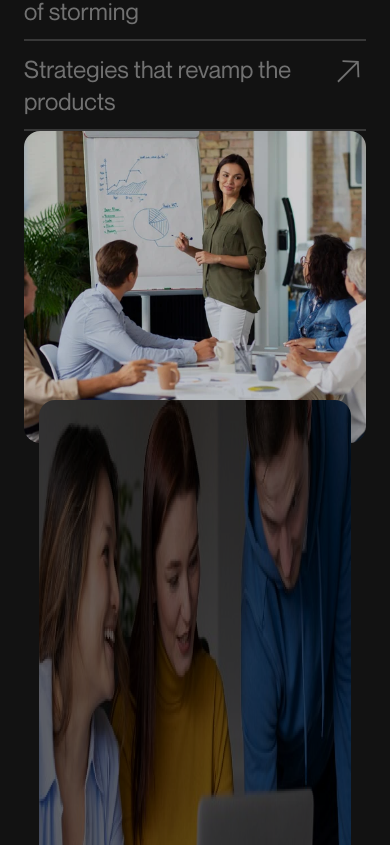
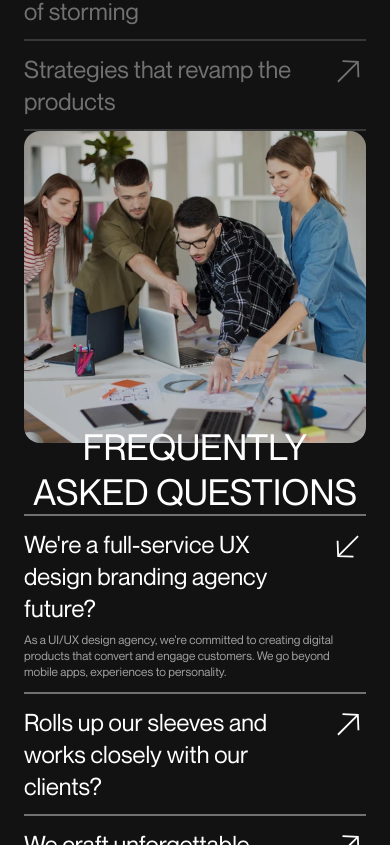
Before and after one commit to procube-cx/procube, a React (Create React App) app: page /partners in a window 390 px wide. Shown: the part 5539-6384 px from the top of the page. Built offline with nearby package versions, Linux system fonts and the light colour scheme.

Commit message:
casstudy done

```diff
--- a/src/component/Partner/Partner4.js
+++ b/src/component/Partner/Partner4.js
@@ -134,18 +134,10 @@ const Partner4 = () => {
                 setActiveCard((prevActiveCard) => (prevActiveCard === 5 ? 1 : prevActiveCard + 1));
                 setTime(0);
             }
-        }, 4000);
+        }, 6000);
 
-        const interval = setInterval(() => {
-            if (!timerPaused && time < 240) {
-                setTime((prevTime) => prevTime + 1);
-            }
-        }, 1000 / 60);
+        return () => clearTimeout(timer);
 
-        return () => {
-            clearTimeout(timer);
-            clearInterval(interval);
-        };
     }, [activeCard, timerPaused, time]);
 
     return (
--- a/src/component/Partner/Partner5.js
+++ b/src/component/Partner/Partner5.js
@@ -32,15 +32,16 @@ const Partner5 = () => {
       }
   }, [containerRef.current,ScrollTrigger ]);
   return (
-    <div className="cont mycontainer" ref={containerRef}>
-      <div className="image-wrapper md:pt-36">
+    // <div className="cont mycontainer" ref={containerRef}>
+    //   <div className="image-wrapper md:pt-36">
 
-        <div className='flex my-auto w-4/5 h-[60vh] mx-auto overflow-hidden rounded-2xl relative' >
-          <img style={{ transform: `translate(-50%,-${progress*60}%) scale(1.8)` }} src={large} alt="large" className='flex absolute h-full left-1/2 top-0 ' />
-          <p className='flex z-20 justify-center items-center mx-auto text-4xl md:text-8xl font-normal uppercase'></p>
-        </div>
-      </div>
-    </div>
+    //     <div className='flex my-auto w-4/5 h-[60vh] mx-auto overflow-hidden rounded-2xl relative' >
+    //       <img style={{ transform: `translate(-50%,-${progress*60}%) scale(1.8)` }} src={large} alt="large" className='flex absolute h-full left-1/2 top-0 ' />
+    //       <p className='flex z-20 justify-center items-center mx-auto text-4xl md:text-8xl font-normal uppercase'></p>
+    //     </div>
+    //   </div>
+    // </div>
+    <></>
   );
 };
 
--- a/src/component/Partner/Partner6.js
+++ b/src/component/Partner/Partner6.js
@@ -65,7 +65,7 @@ const Card = ({ id, title, description, activeCard, onCardClick }) => {
 
 const Partner6 = () => {
     const [time, setTime] = useState(0);
-    const [activeCard, setActiveCard] = useState(-1);
+    const [activeCard, setActiveCard] = useState(1);
     const isMobile = window.innerWidth < 768;
 
     const handleCardClick = (id) => {
--- a/src/component/contact/Contact1.js
+++ b/src/component/contact/Contact1.js
@@ -1,11 +1,12 @@
 import React, { useState } from 'react'
+import '../hero/hero.css'
 
 const filter = ["Development", "User Experience", "Digital  Strategy", "Branding"]
 
 
 const Contact1 = () => {
 
-  const [id, setId] = React.useState('Development');
+  const [id, setId] = React.useState(['Development']);
   const [name, setName] = useState('');
   const [email, setEmail] = useState('');
   const [phone, setPhone] = useState('');
@@ -35,7 +36,7 @@ const Contact1 = () => {
         <p className='font-normal text-2xl md:text-4xl max-w-xs text-left'>You need to do</p>
         <div className='flex flex-row gap-4 md:gap-8 w-full overflow-x-auto'>
           {filter.map((item, index) => (
-            <div className={`flex items-center px-5 py-2 md:px-10 md:py-3 rounded-full cursor-pointer ${item === id ? 'bg-[#7605C1]' : 'border-[0.25px]'}`} key={index} onClick={() => setId(item)} style={{ whiteSpace: 'nowrap', minWidth: 'fit-content' }}>
+            <div className={`flex items-center px-5 py-2 md:px-10 md:py-3 rounded-full cursor-pointer ${id.includes(item) ? 'bg-[#7605C1]' : 'border-[0.25px]'}`} key={index} onClick={() => id.includes(item) ? setId(id.filter(i => i !== item)) : setId([...id,item])} style={{ whiteSpace: 'nowrap', minWidth: 'fit-content' }}>
               <p className='text-sm md:text-lg'>{item}</p>
             </div>
           ))}
@@ -69,7 +70,7 @@ const Contact1 = () => {
           onChange={(e) => setProject(e.target.value)}
         />
         <button
-          className='flex px-12 py-3 md:px-24 md:py-4 button ml-auto rounded-[78px] bg-[#7605C1] font-normal text-base md:text-3xl'
+          className='flex px-12 py-3 md:px-24 md:py-8 ml-auto rounded-full bg-[#7605C1] font-normal text-base md:text-3xl button'
           type='submit'
         >
           Submit
--- a/src/pages/About.js
+++ b/src/pages/About.js
@@ -16,7 +16,6 @@ function About() {
       <About1 />
       <Landing3 />
       <About2 />
-      <About3 />
       <About4 />
       <NextUp Heading={'Services'} />
       <Footer />
```
